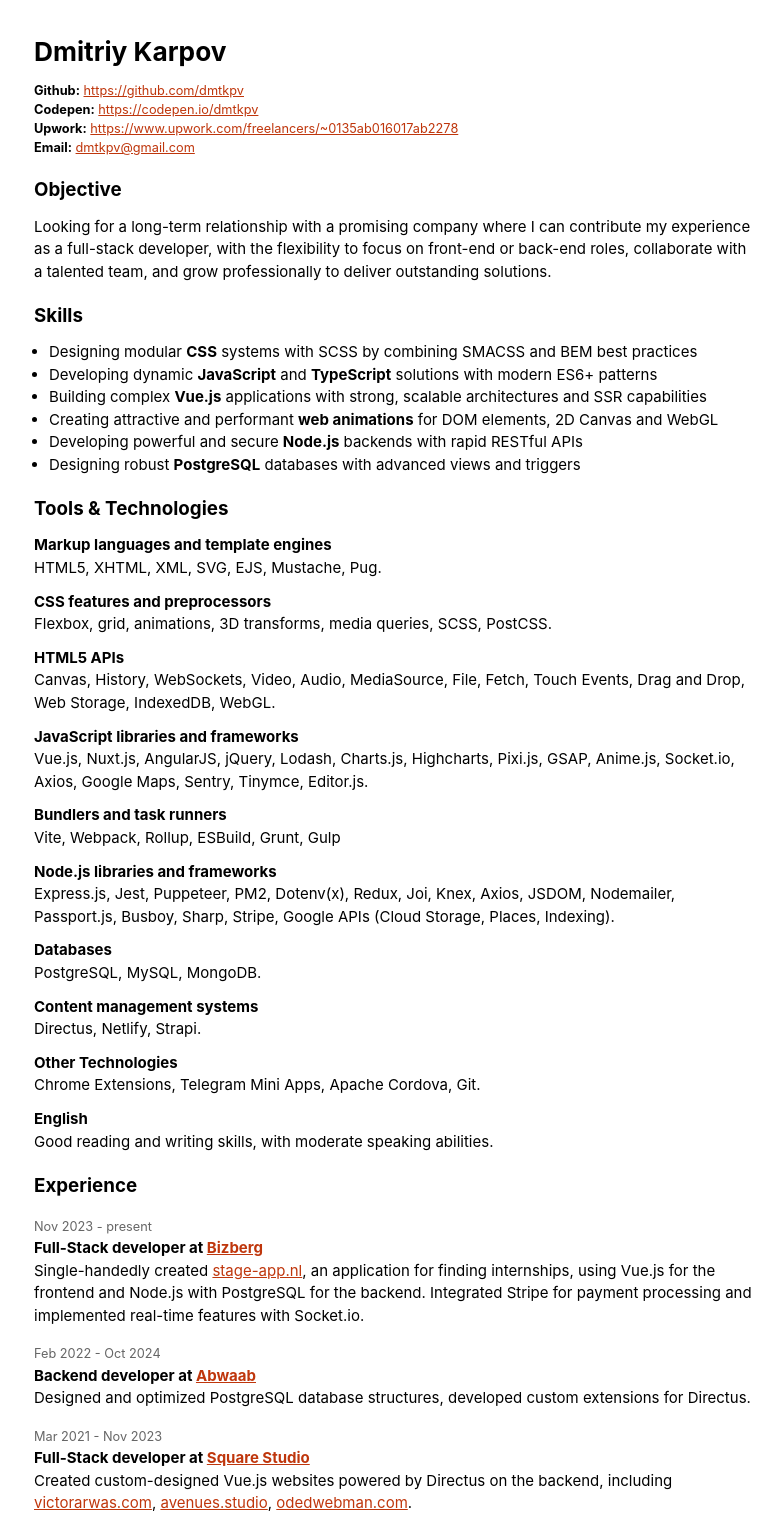
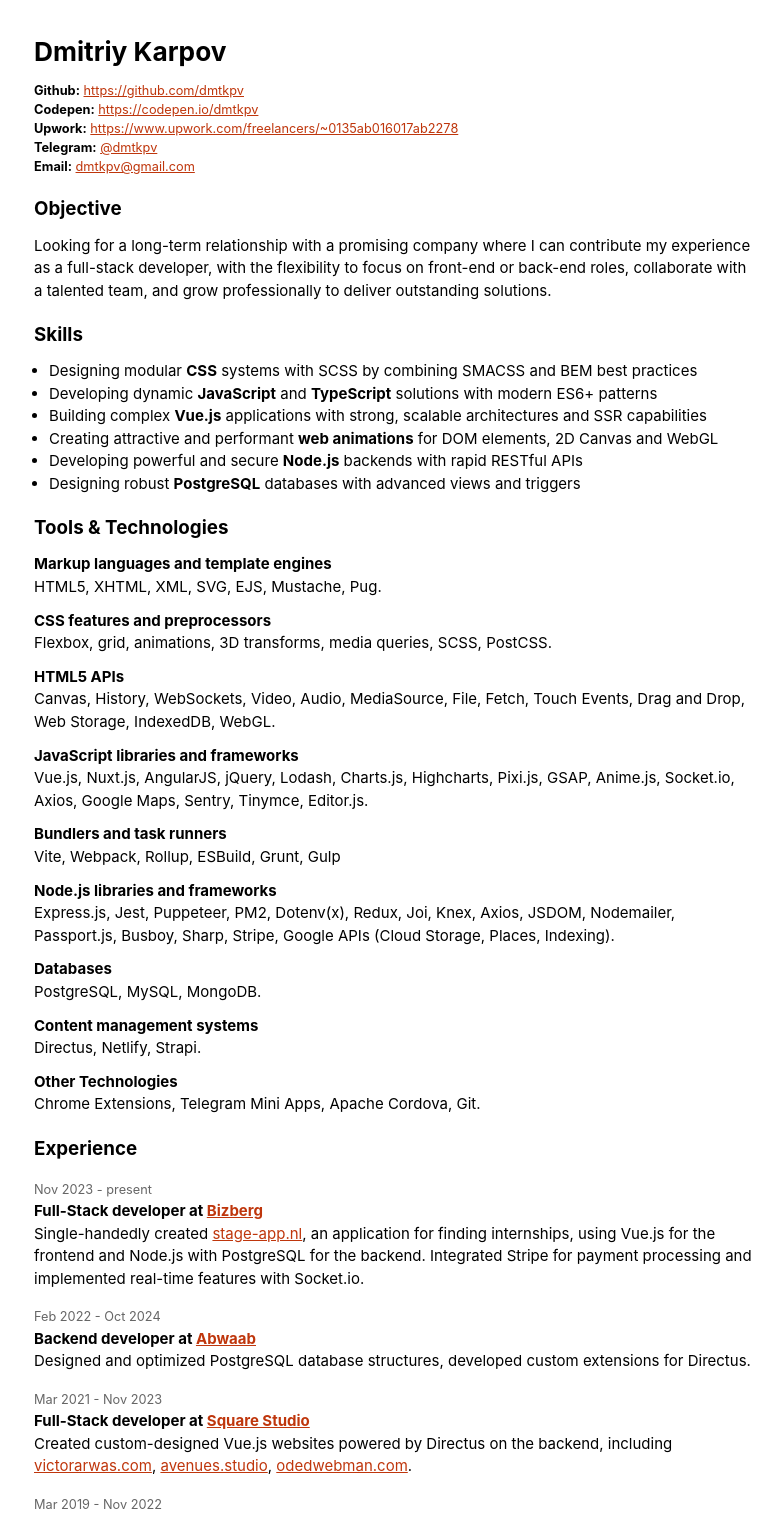
Before and after one commit to dmtkpv/dmtkpv.com, a plain HTML site: page cv.html in a window 1280 px wide. Shown: the top 1515 px of the page, without its empty margins (246-1028 px from the left). Drawn offline with Linux system fonts and the light colour scheme.

Commit message:
cv update

```diff
--- a/cv.html
+++ b/cv.html
@@ -72,6 +72,7 @@
         <li><b>Github:</b> <a href="https://github.com/dmtkpv">https://github.com/dmtkpv</a></li>
         <li><b>Codepen:</b> <a href="https://codepen.io/dmtkpv/pens/popular">https://codepen.io/dmtkpv</a></li>
         <li><b>Upwork:</b> <a href="https://www.upwork.com/freelancers/~0135ab016017ab2278">https://www.upwork.com/freelancers/~0135ab016017ab2278</a></li>
+        <li><b>Telegram:</b> <a href="https://t.me/dmtkpv">@dmtkpv</a></li>
         <li><b>Email:</b> <a href="mailto:dmtkpv@gmail.com">dmtkpv@gmail.com</a></li>
     </ul>
 
@@ -126,10 +127,10 @@
         <b>Other Technologies </b><br>
         Chrome Extensions, Telegram Mini Apps, Apache Cordova, Git.
     </p>
-    <p>
-        <b>English</b><br>
-        Good reading and writing skills, with moderate speaking abilities.
-    </p>
+
+
+<!--    <h2 style="page-break-before: always;">Languages</h2>-->
+<!--    <p>Good reading and writing skills in English, with moderate speaking abilities. Fluent in Russian and Ukrainian.</p>-->
 
     <h2>Experience</h2>
     <ul class="reset history">
```
